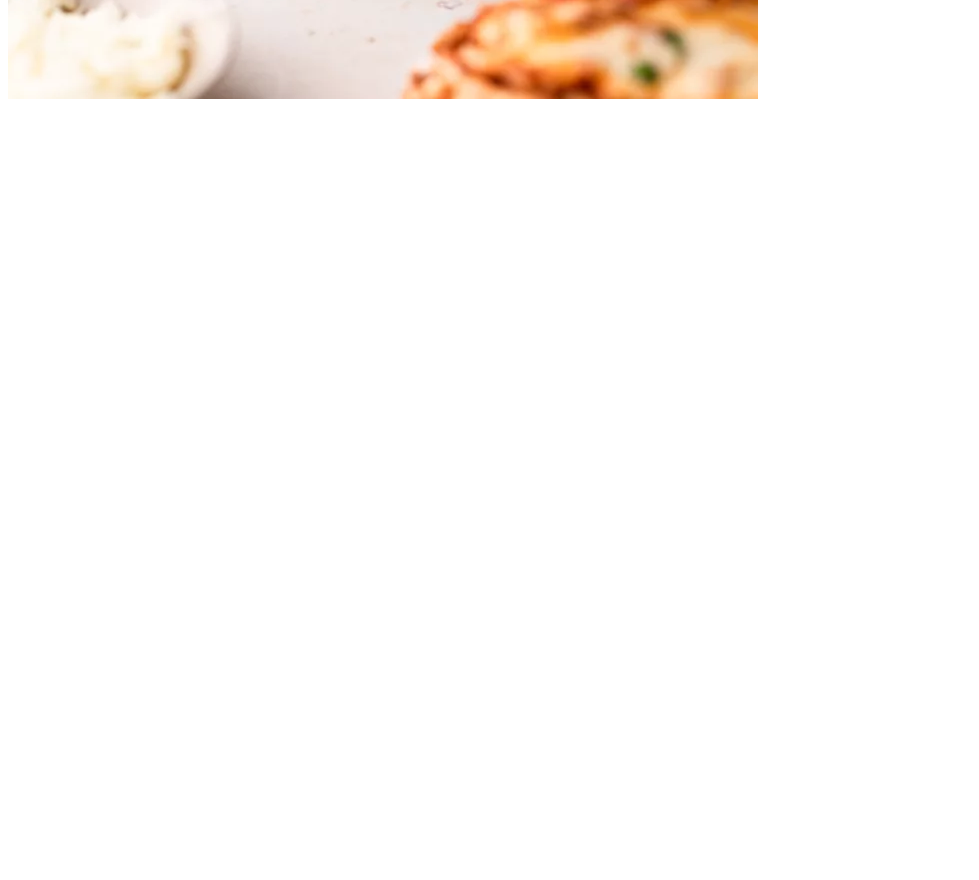
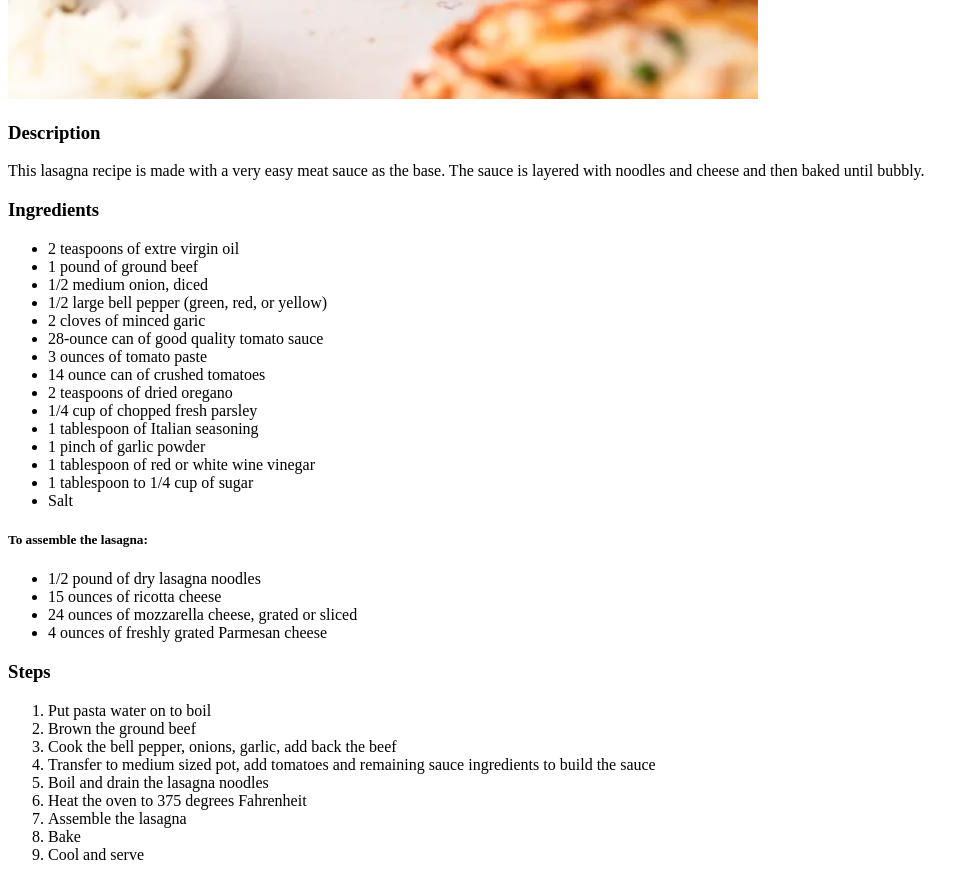
Before and after one commit to Stacey-bee/odin-recipes, a plain HTML site: page recipes/lasagna.html in a window 1280 px wide. Shown: the part 481-1361 px from the top of the page, without its empty margins (0-979 px from the left). Before the commit the page ends 800 px from the top, so only its background shows below. Drawn offline with Linux system fonts and the light colour scheme.

Commit message:
add description, an unordered list of ingredients, and an ordered list of meal preparation steps

```diff
--- a/recipes/lasagna.html
+++ b/recipes/lasagna.html
@@ -7,5 +7,49 @@
     <body>
         <h1>Lasagna</h1>
         <img src="../images/lasagna.webp">
+        <h3>Description</h3>
+        <p>This lasagna recipe is made with a very easy meat sauce as the base.
+            The sauce is layered with noodles and cheese and then baked until bubbly.</p>
+            <h3>Ingredients</h3>
+            <ul>
+                <li>2 teaspoons of extre virgin oil</li>
+                <li>1 pound of ground beef</li>
+                <li>1/2 medium onion, diced</li>
+                <li>1/2 large bell pepper (green, red, or yellow)</li>
+                <li>2 cloves of minced garic</li>
+                <li>28-ounce can of good quality tomato sauce</li>
+                <li>3 ounces of tomato paste</li>
+                <li>14 ounce can of crushed tomatoes</li>
+                <li>2 teaspoons of dried oregano</li>
+                <li>1/4 cup of chopped fresh parsley</li>
+                <li>1 tablespoon of Italian seasoning</li>
+                <li>1 pinch of garlic powder</li>
+                <li>1 tablespoon of red or white wine vinegar</li>
+                <li>1 tablespoon to 1/4 cup of sugar</li>
+                <li>Salt</li>
+            </ul>
+
+            <h5>To assemble the lasagna:</h5>
+            <ul>
+                <li>1/2 pound of dry lasagna noodles</li>
+                <li>15 ounces of ricotta cheese</li>
+                <li>24 ounces of mozzarella cheese, grated or sliced</li>
+                <li>4 ounces of freshly grated Parmesan cheese</li>
+            </ul>
+
+            <h3>Steps</h3>
+            <ol>
+                <li>Put pasta water on to boil</li>
+                <li>Brown the ground beef</li>
+                <li>Cook the bell pepper, onions, garlic, add back the beef</li>
+                <li>Transfer to medium sized pot, add tomatoes and remaining sauce
+                    ingredients to build the sauce</li>
+                <li>Boil and drain the lasagna noodles</li>
+                <li>Heat the oven to 375 degrees Fahrenheit</li>
+                <li>Assemble the lasagna</li>
+                <li>Bake</li>
+                <li>Cool and serve</li>
+
+            </ol>
     </body>
 </html>
```
